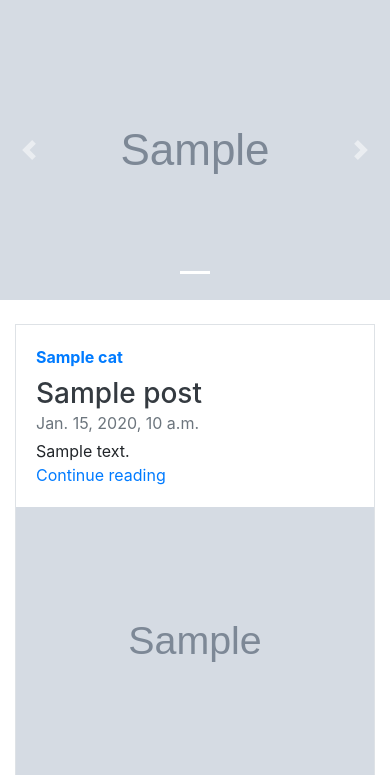
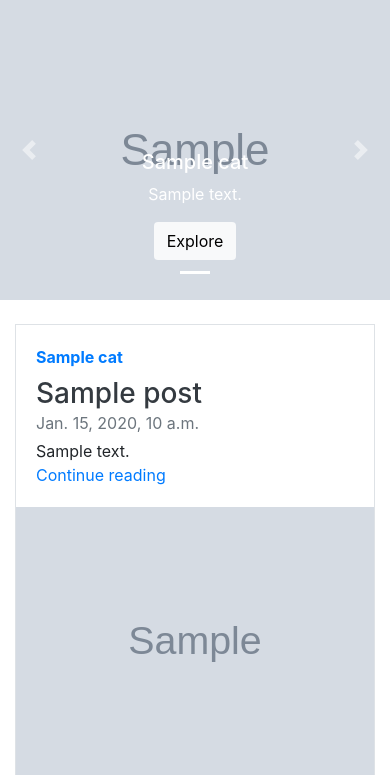
Before and after one commit to ronytarafder99/Simple-Django-Blog, a Django app: template template/home.html in a window 390 px wide. Shown: the part 56-831 px from the top of the page. Run offline with Django 3.2, Linux system fonts and the light colour scheme; the template is opened without the code that fills it: most values are stand-ins (such as "Sample title", 1, 10 or a date in 2020); some libraries are stand-ins or nearby versions.

Commit message:
trying two days to deploy

```diff
--- a/template/home.html
+++ b/template/home.html
@@ -16,7 +16,7 @@
             {%for cat in cats%}
             <div class="carousel-item {% if forloop.first %} active{% endif %}">
                 <img class="img-fluid slider_img" src="/media/{{cat.image}}" data-holder-rendered="true" alt="{{cat.title}}">
-                <div class="carousel-caption d-none d-md-block">
+                <div class="carousel-caption">
                     <h5>{{cat.title}}</h5>
                     <p>{{cat.description |truncatewords:5| safe}}</p>
                     <a href="/category/{{cat.url}}"><button type="button" class="bg-light btn">Explore</button></a>
--- a/template/posts.html
+++ b/template/posts.html
@@ -7,7 +7,7 @@
 <div class="container">
   <div class="row mt-4">
     <div class="col-lg-8 col-12">
-      <img src="/media/{{post.image}}" alt="Post Imge Form Posts.html" class="img-thumbnail"><br>
+      <img src="/media/{{post.image}}" alt="{{post.title}}" class="img-thumbnail"><br>
       <blockquote class="blockquote text-center my-4">
         <p class="mb-0">
           <h1>{{post.title}}</h1>
```
